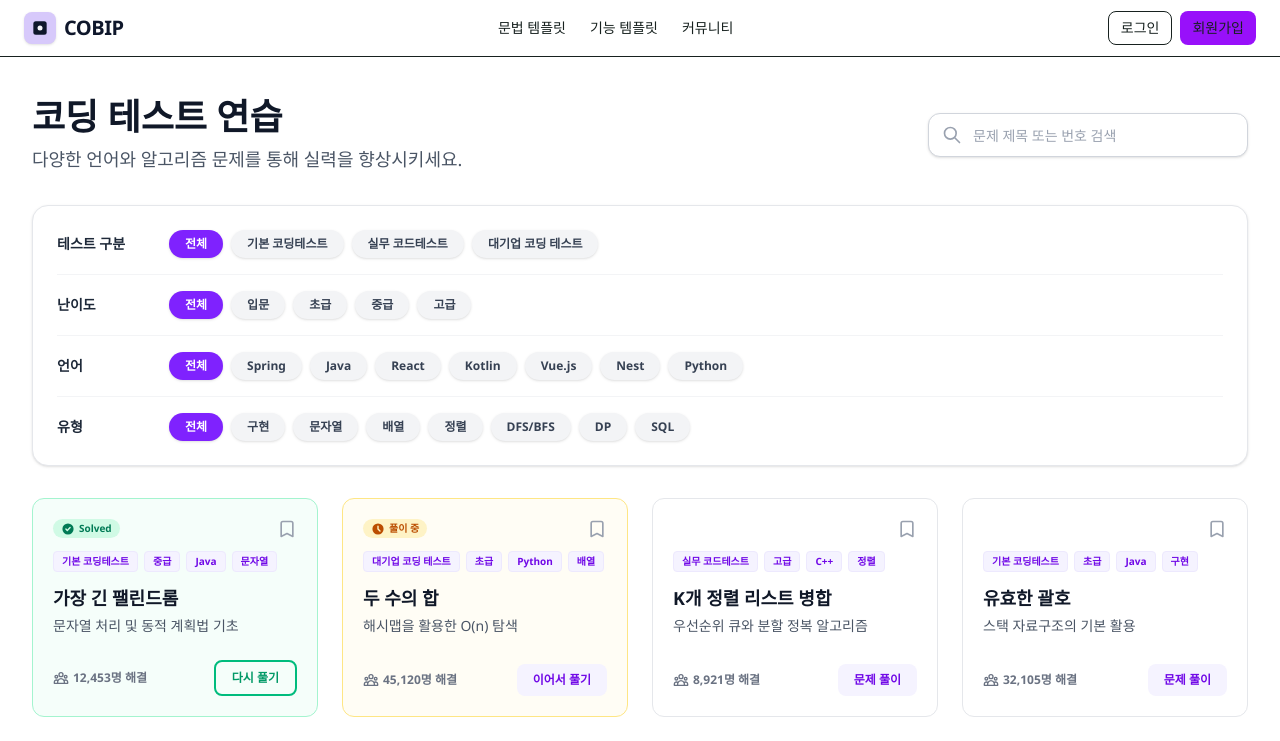
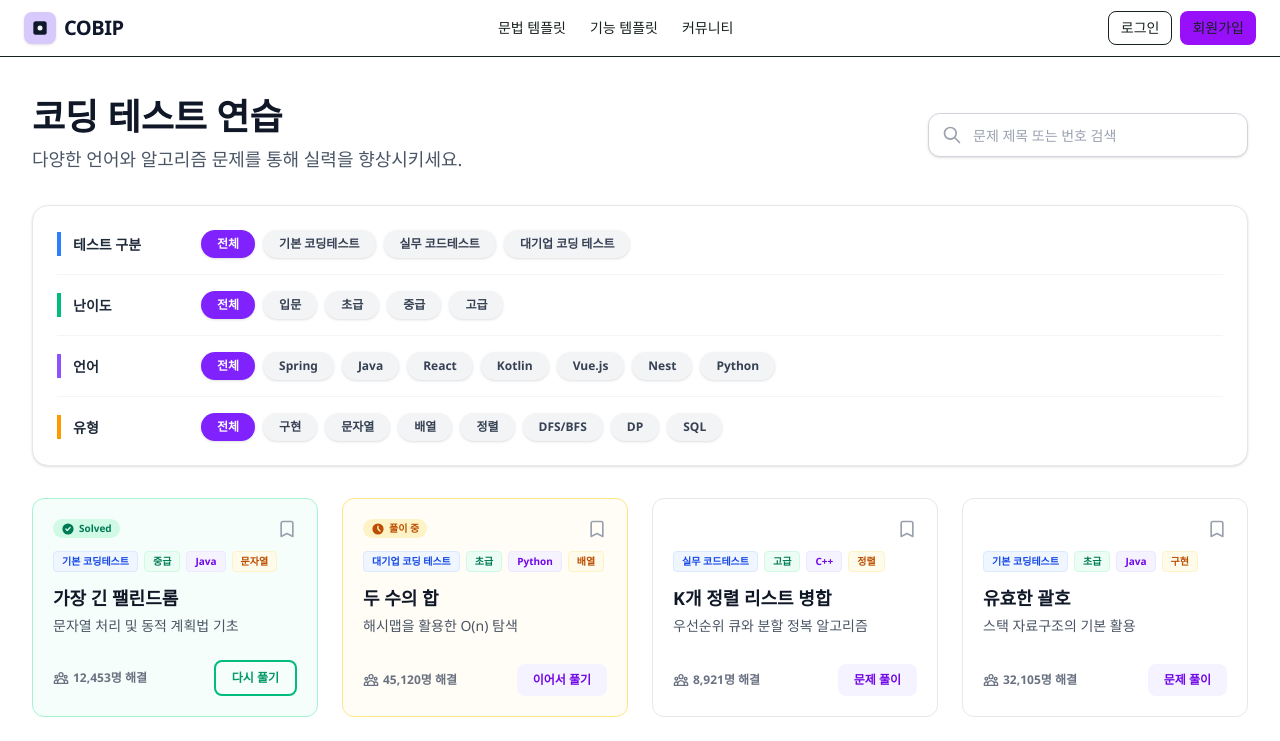
Before and after one commit to COBIP/COBIP_FE, a Next.js app: page /coding-test in a window 1280 px wide. Shown: the top 741 px of the page. Built offline with nearby package versions, Linux system fonts and the light colour scheme.

Commit message:
💄  style: 카테고리별 고유 색상 태그 및 필터 보더 적용

```diff
--- a/src/features/coding-test/components/CodingTestFilter.tsx
+++ b/src/features/coding-test/components/CodingTestFilter.tsx
@@ -10,6 +10,16 @@ interface CodingTestFilterProps {
     selectedFilters: { [key: string]: string };
     onFilterChange: (categoryId: string, option: string) => void;
 }
+
+const getBorderColor = (id: string) => {
+    switch (id) {
+        case 'testType': return 'border-blue-500';
+        case 'difficulty': return 'border-emerald-500';
+        case 'language': return 'border-violet-500';
+        case 'type': return 'border-amber-500';
+        default: return 'border-gray-300';
+    }
+};
 
 export const CodingTestFilter = ({ selectedFilters, onFilterChange }: CodingTestFilterProps) => {
     return (
@@ -39,7 +49,11 @@ export const CodingTestFilter = ({ selectedFilters, onFilterChange }: CodingTest
                         key={category.id}
                         className={`flex flex-col md:flex-row md:items-center gap-4 ${index !== FILTER_CATEGORIES.length - 1 ? 'pb-4 border-b border-gray-100' : ''}`}
                     >
-                        <span className="text-sm font-bold text-gray-800 w-24 flex-shrink-0">{category.label}</span>
+
+                        {/* 카테고리 제목: 좌측 보더 포인트 추가 */}
+                        <div className={`w-32 flex-shrink-0 border-l-4 pl-3 ${getBorderColor(category.id)}`}>
+                            <span className="text-sm font-bold text-gray-800">{category.label}</span>
+                        </div>
 
                         <div className="flex flex-wrap gap-2">
                             {category.options.map((option) => {
--- a/src/features/coding-test/components/ProblemCard.tsx
+++ b/src/features/coding-test/components/ProblemCard.tsx
@@ -47,13 +47,24 @@ export const ProblemCard = ({ problem }: ProblemCardProps) => {
                 </div>
             </div>
 
-            {/* 2. 다중 태그 렌더링 (구분, 난이도, 언어, 유형) */}
+            {/* 카테고리별 파스텔 톤 태그 (Option 1 적용) */}
             <div className="flex flex-wrap gap-1.5 mb-3">
-                {[testType, difficulty, language, type].map((tag, idx) => (
-                    <span key={idx} className="px-2 py-0.5 bg-violet-50 text-violet-700 border border-violet-100 rounded text-[10px] font-bold">
-                        {tag}
-                    </span>
-                ))}
+                {/* 테스트 구분: 블루 */}
+                <span className="px-2 py-0.5 bg-blue-50 text-blue-700 border border-blue-100 rounded text-[10px] font-bold">
+                    {testType}
+                </span>
+                {/* 난이도: 에메랄드 */}
+                <span className="px-2 py-0.5 bg-emerald-50 text-emerald-700 border border-emerald-100 rounded text-[10px] font-bold">
+                    {difficulty}
+                </span>
+                {/* 언어: 보라 */}
+                <span className="px-2 py-0.5 bg-violet-50 text-violet-700 border border-violet-100 rounded text-[10px] font-bold">
+                    {language}
+                </span>
+                {/* 유형: 오렌지/앰버 */}
+                <span className="px-2 py-0.5 bg-amber-50 text-amber-700 border border-amber-100 rounded text-[10px] font-bold">
+                    {type}
+                </span>
             </div>
 
             <h3 className="text-lg font-semibold text-gray-900 mb-1 line-clamp-1">{title}</h3>
```
